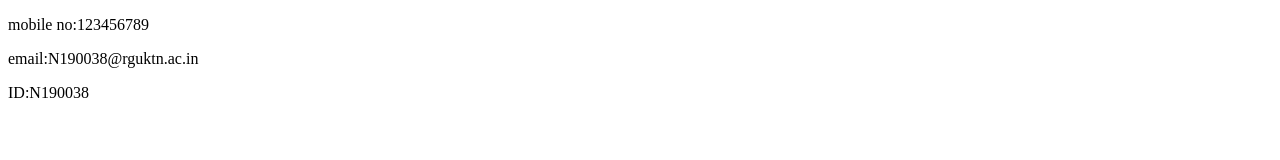
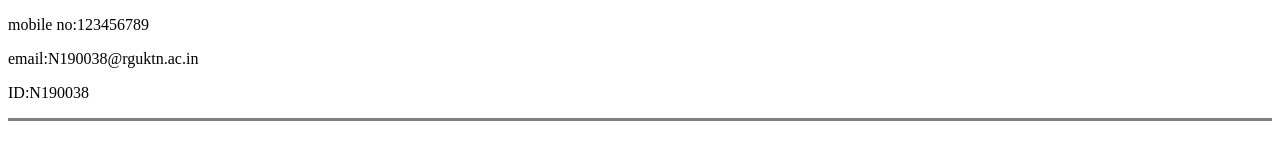
Before and after one commit to RajeevRanjitha/cv, a plain HTML site: page contact.html in a window 1280 px wide. Drawn offline with Linux system fonts and the light colour scheme.

Commit message:
Update contact.html

```diff
--- a/contact.html
+++ b/contact.html
@@ -10,6 +10,6 @@
     <p>mobile no:123456789</p>
     <p>email:N190038@rguktn.ac.in</p>
     <p>ID:N190038</p>
-    <br size=3 noshade>
+    <hr size=3 noshade>
 </body>
 </html>
```
